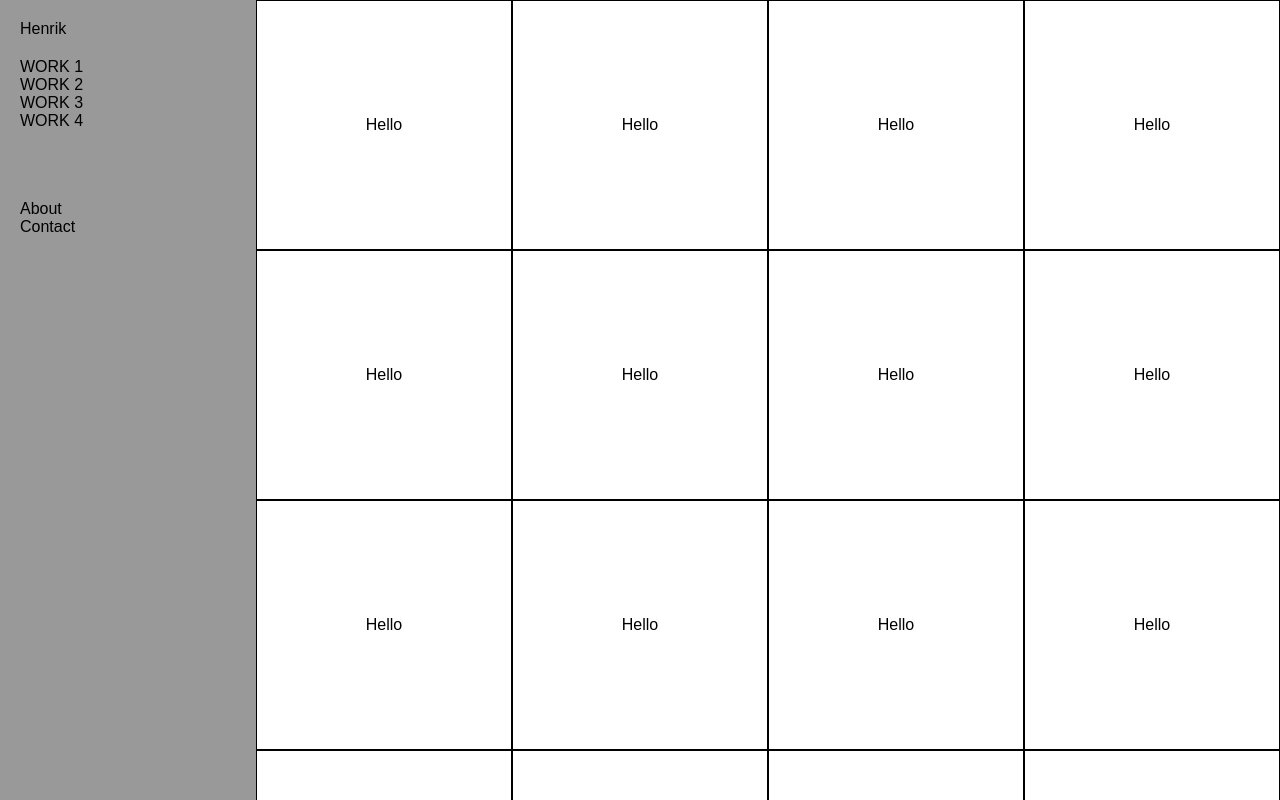
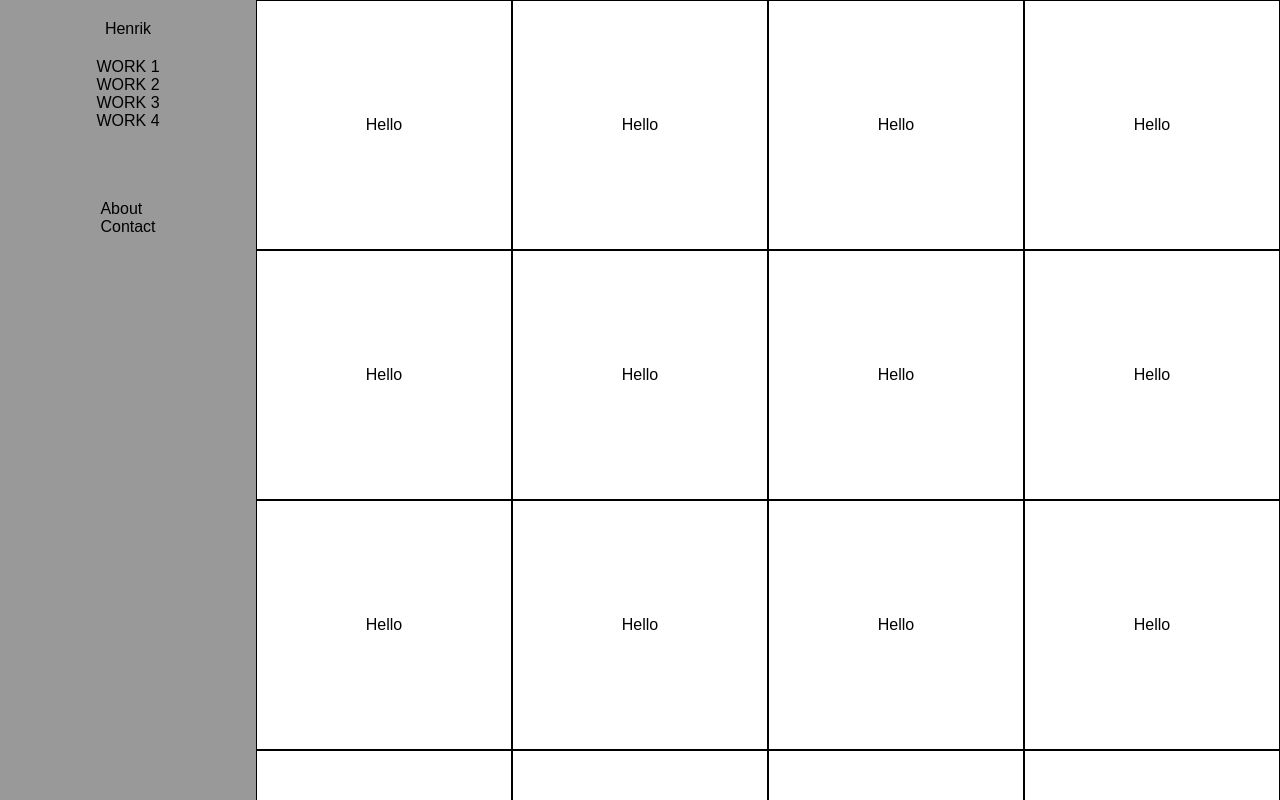
Before and after one commit to Henkedanne/portfolio, a website: page app/index.html in a window 1280 px wide. Shown: the top 800 px of the page. Drawn offline with Linux system fonts and the light colour scheme.

Commit message:
centered items in nav

```diff
--- a/app/scss/styles.scss
+++ b/app/scss/styles.scss
@@ -18,9 +18,11 @@ body {
 
 /* Sidebar Nav*/
 
+nav {
+	display: flex;
+}
 
 
-}
 
 .nav-wrapper {
 	position: fixed;
@@ -29,8 +31,12 @@ body {
 	width: 20vw;
 	background: $secondary-color;
 	height: 100vh;
-		#logo {
-		align-self: center;
+	display: flex;
+	align-items: center;
+	flex-direction: column;
+
+	#logo {
+		/*align-self: center;*/
 	}
 	ul {
 
@@ -44,6 +50,7 @@ body {
 		padding-bottom: 50px;
 	}
 }
+
 .wrapper {
 
 }
```
Also changed, not shown: app/index.html (+1 -0 lines), app/css/styles.css.
